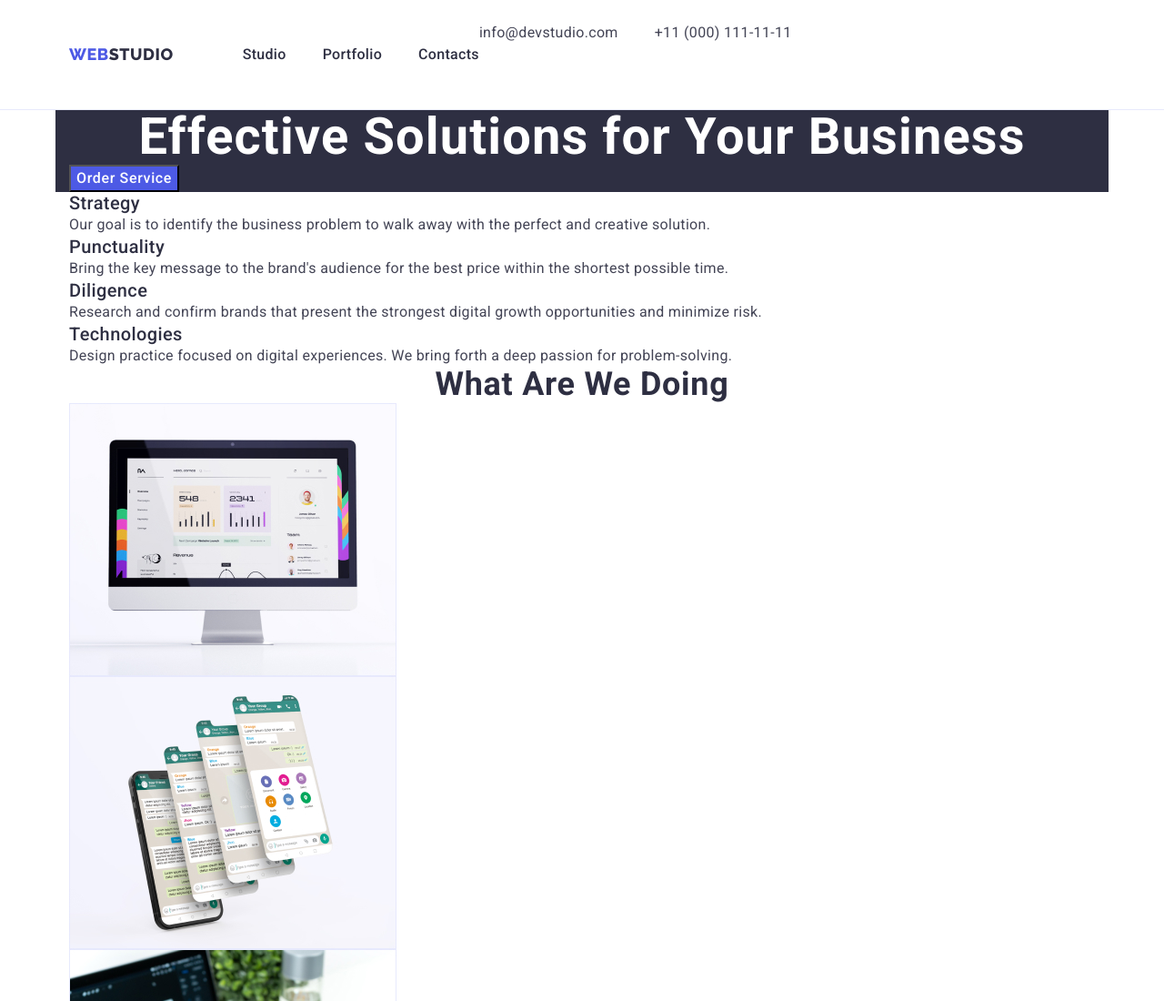
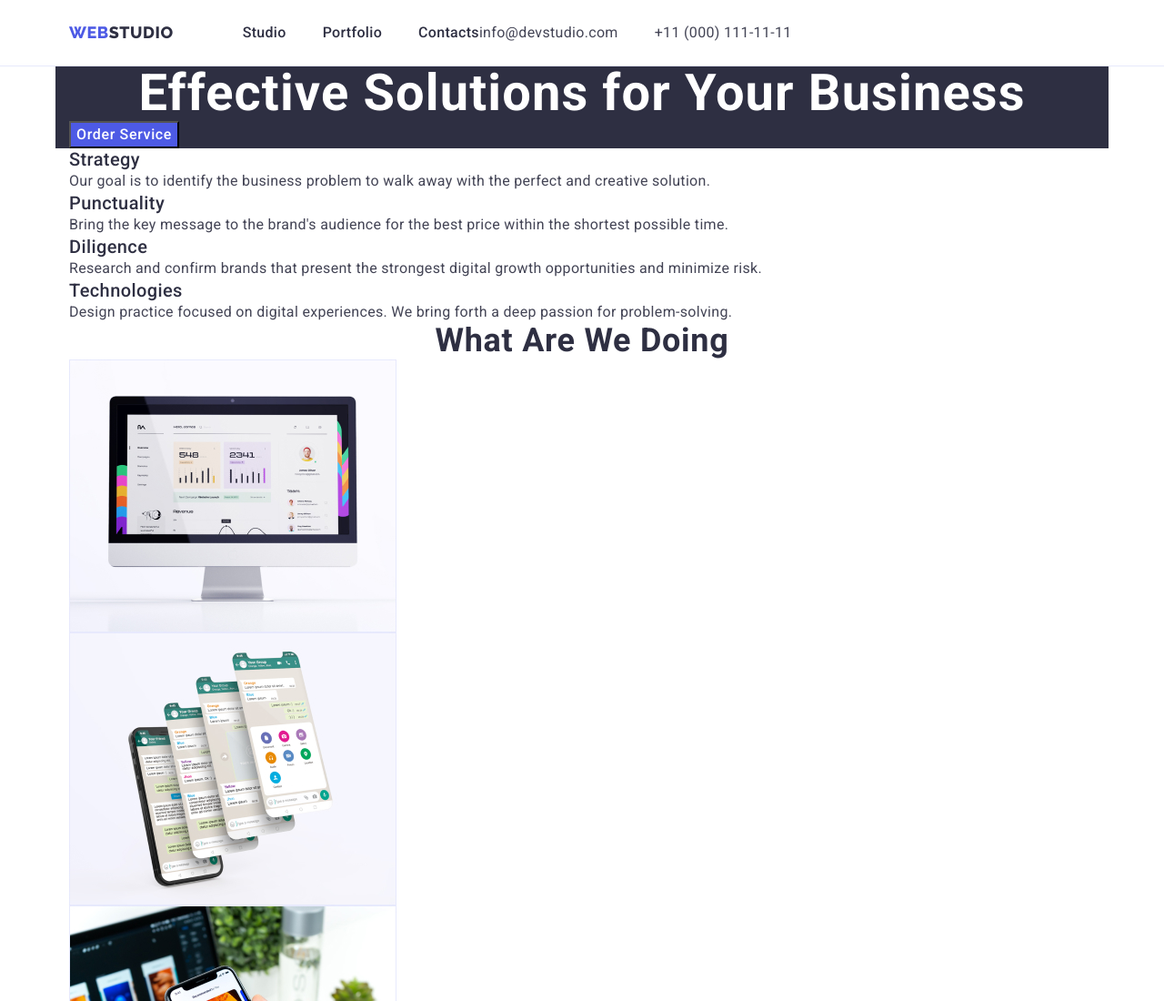
Before and after one commit to Borys-Grinberg/goit-markup-hw-03, a plain HTML site: page index.html in a window 1280 px wide. Shown: the top 1100 px of the page at 91% size. Drawn offline with Linux system fonts and the light colour scheme.

Commit message:
Update styles.css

```diff
--- a/css/styles.css
+++ b/css/styles.css
@@ -79,6 +79,7 @@ button {
     font-weight: 500;
     line-height: 1.5;
     letter-spacing: 0.02em;
+    padding: 24px 0;
 
 
 }
@@ -251,7 +252,6 @@ font-style: normal;
 .menu {
     display: flex;
     gap: 40px;
-    padding: 24px 0 24px;
 }
 
 .header-container {
```
